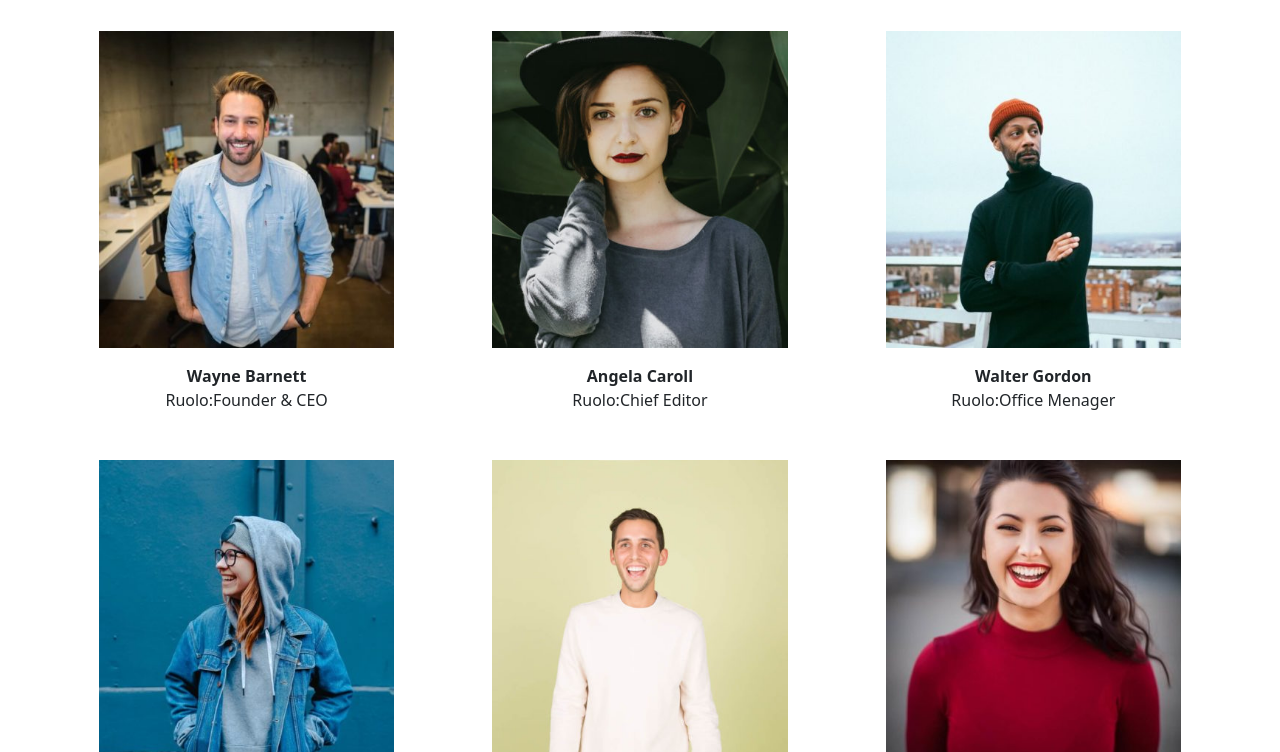
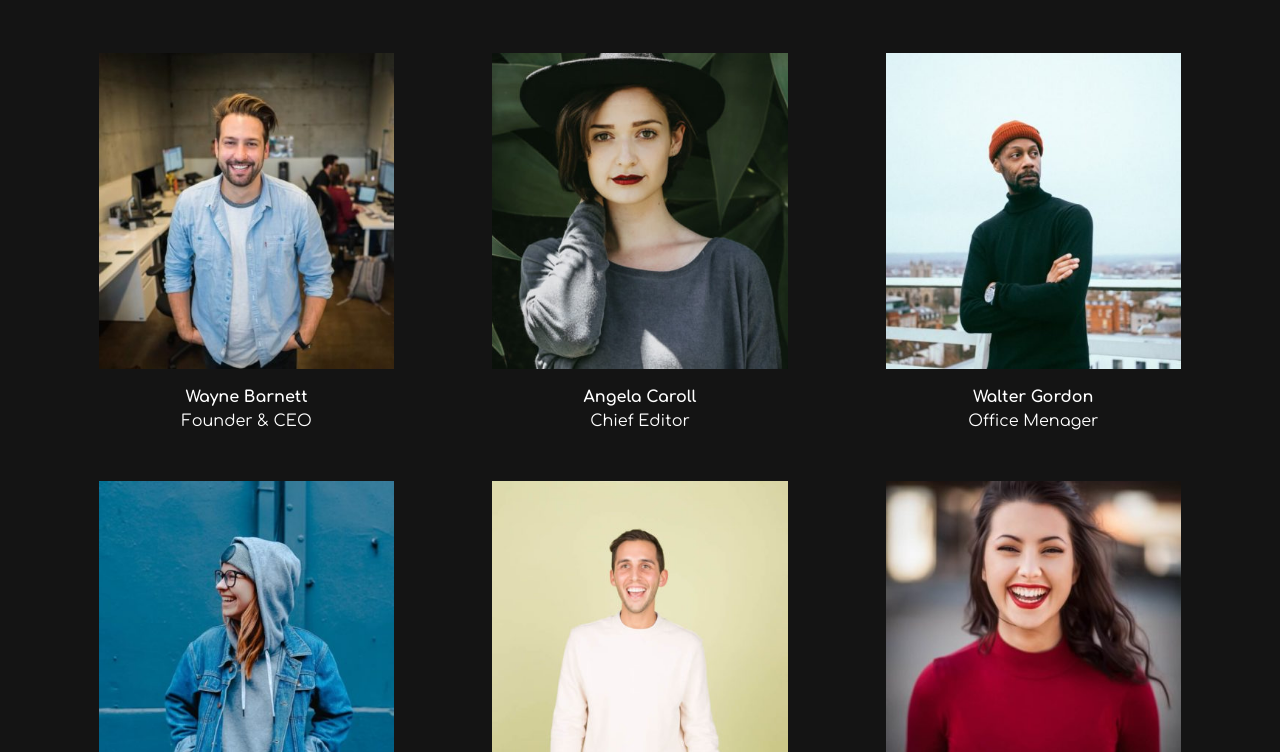
Before and after one commit to ValentinaZussino/js-our-team, a plain HTML site: page index.html in a window 1280 px wide. Shown: the part 171-923 px from the top of the page. Drawn offline with nearby package versions, Linux system fonts and the light colour scheme.

Commit message:
sistemaz layout

```diff
--- a/css/style.css
+++ b/css/style.css
@@ -1,12 +1,11 @@
 body{
     padding: 50px;
+    color: white;
+    background-color: rgb(20, 20, 20);
+    font-family: 'Comfortaa', cursive;
 }
+h1{ font-size: 58px;}
 img {
     max-width: 100%;
     width:80%;
-};
-div.team-container {
-    /* background-color: rgb(15, 0, 0);
-    width: 50%;
-    row-gap: 1em; */
 }
--- a/index.html
+++ b/index.html
@@ -5,6 +5,9 @@
     <meta http-equiv="X-UA-Compatible" content="IE=edge">
     <meta name="viewport" content="width=device-width, initial-scale=1.0">
     <link href="https://cdn.jsdelivr.net/npm/bootstrap@5.2.2/dist/css/bootstrap.min.css" rel="stylesheet" integrity="sha384-Zenh87qX5JnK2Jl0vWa8Ck2rdkQ2Bzep5IDxbcnCeuOxjzrPF/et3URy9Bv1WTRi" crossorigin="anonymous">
+    <link rel="preconnect" href="https://fonts.googleapis.com">
+<link rel="preconnect" href="https://fonts.gstatic.com" crossorigin>
+<link href="https://fonts.googleapis.com/css2?family=Comfortaa:wght@300;400;500;600;700&display=swap" rel="stylesheet">
     <link rel="stylesheet" href="./css/style.css">
     <script src="./js/libreria.js"></script>
     <title>Our Team</title>
@@ -13,8 +16,10 @@
     <h1 class="text-capitalize text-center
     pb-5">our team</h1>
     <main class="">
-        <div class="team-container row justify-content-around m-auto">
+        <div>
+            <div class="team-container my-container row justify-content-around m-auto">
 
+            </div>
         </div>
     </main>
     <!-- js -->
--- a/js/script.js
+++ b/js/script.js
@@ -54,7 +54,7 @@ const container = document.querySelector('.team-container')
 // per stampare i valori uso ciclo for
 for(let value of teamMembers){
     const card = document.createElement('div');
-    card.className = 'col-lg-4 d-flex flex-column text-center';
+    card.className = 'col-md-4 col-sm-12 d-flex flex-column text-center';
     const imgDiv = document.createElement('div');
     imgDiv.className = 'card-img text-center mb-3 mt-5';
     imgDiv.innerHTML = value.foto;
@@ -64,7 +64,7 @@ for(let value of teamMembers){
     divTxt.innerHTML = `
     <span class='fw-bold'>${value.nome}</span>
     <br>
-    <span>Ruolo:${value.ruolo}</span>
+    <span>${value.ruolo}</span>
     `;
     card.appendChild(divTxt);
     container.appendChild(card);
```
